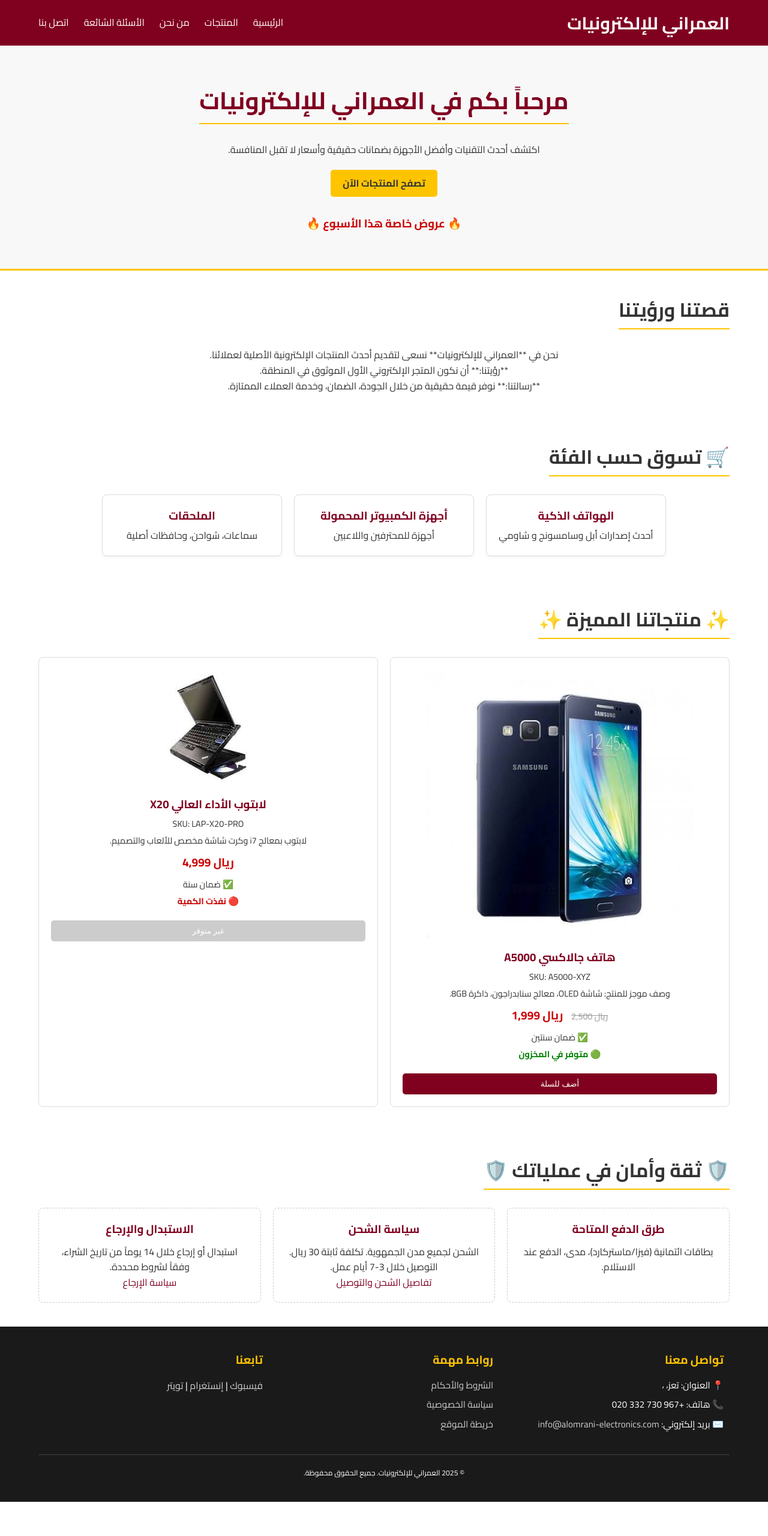
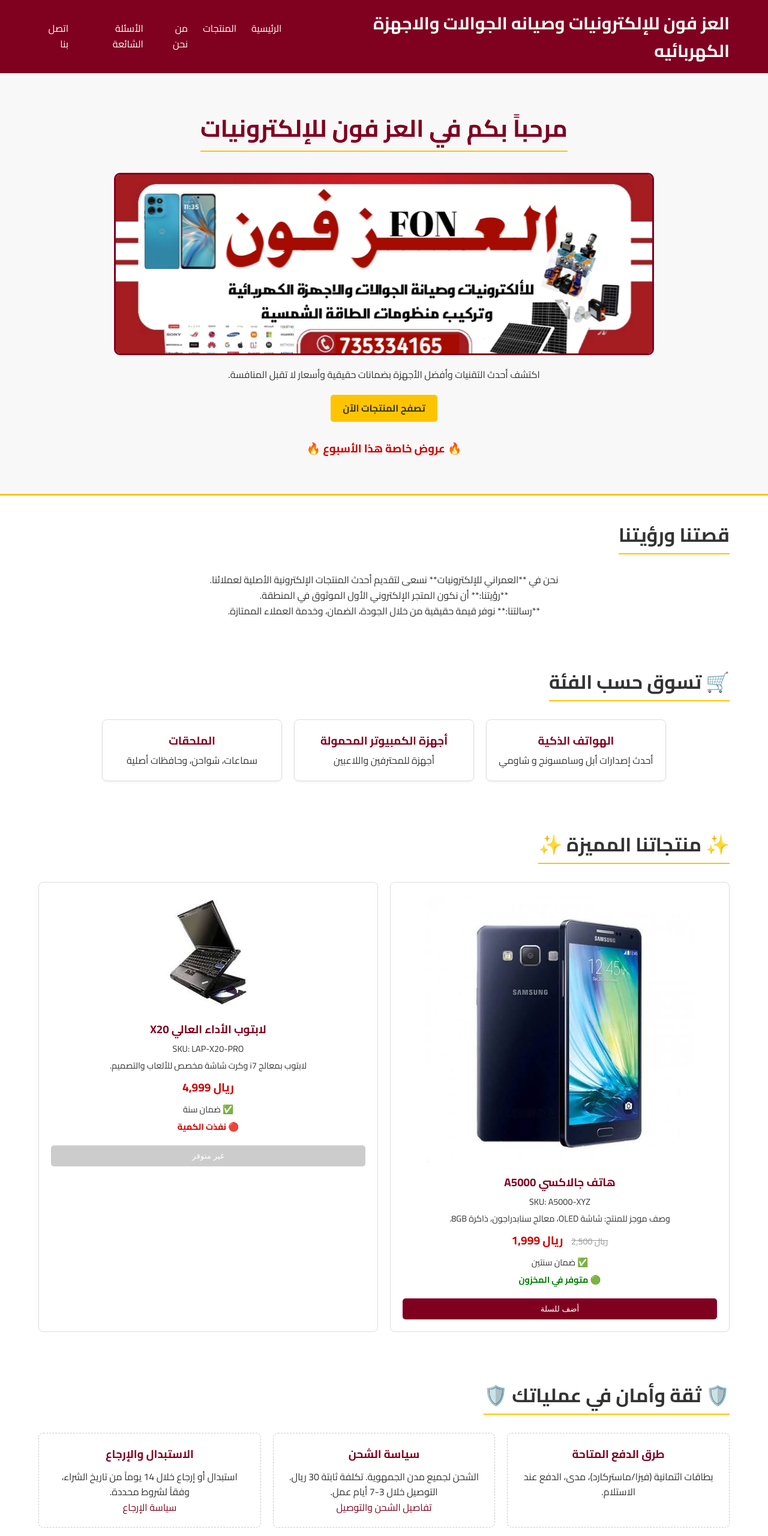
Before and after one commit to mnstwsattlltmyd-boop/alamrany, a plain HTML site: page index.html in a window 1280 px wide. Shown: the top 2560 px of the page at 60% size. Before the commit the page ends 2503 px from the top, so only its background shows below. Drawn offline with Linux system fonts and the light colour scheme.

Commit message:
index.html

```diff
--- a/index.html
+++ b/index.html
@@ -82,6 +82,18 @@
         .hero h2 {
             font-size: 2.5em;
             color: var(--primary-color);
+            margin-bottom: 15px; /* مسافة أسفل العنوان */
+        }
+
+        /* نمط الصورة المضافة في قسم Hero */
+        .hero .banner-image {
+            max-width: 900px; /* تحديد أقصى عرض مناسب */
+            width: 100%;
+            height: auto;
+            margin: 20px auto; /* توسيط الصورة وإضافة مسافة علوية وسفلية */
+            display: block; /* لضمان تطبيق خاصية margin: auto */
+            border: 3px solid var(--primary-color); /* إطار جذاب */
+            border-radius: 10px;
         }
 
         .cta-button {
@@ -357,22 +369,25 @@
 
     <header class="header">
         <div class="logo">
-            <h1>العمراني للإلكترونيات</h1>
+            <h1>العز فون للإلكترونيات وصيانه الجوالات والاجهزة الكهربائيه</h1>
         </div>
         <nav>
             <ul>
-                <li><a href="#home">الرئيسية</a></li>
+                <li><a href="#">الرئيسية</a></li>
                 <li><a href="#products">المنتجات</a></li>
-                <li><a href="about.html">من نحن</a></li>
-                <li><a href="faq.html">الأسئلة الشائعة</a></li>
-                <li><a href="contact.html">اتصل بنا</a></li>
+                <li><a href="#">من نحن</a></li>
+                <li><a href="#">الأسئلة الشائعة</a></li>
+                <li><a href="967735334165">اتصل بنا</a></li>
             </ul>
         </nav>
     </header>
 
     <main>
         <section id="hero" class="hero">
-            <h2>مرحباً بكم في العمراني للإلكترونيات</h2>
+            <h2>مرحباً بكم في العز فون للإلكترونيات</h2>
+
+            <img src="00.jpg" alt="العز فون للإلكترونيات وصيانة الجوالات والكهربائيات والطاقة الشمسية" class="banner-image">
+
             <p>اكتشف أحدث التقنيات وأفضل الأجهزة بضمانات حقيقية وأسعار لا تقبل المنافسة.</p>
             <a href="#products" class="cta-button">تصفح المنتجات الآن</a>
             <div class="specials">
@@ -466,29 +481,30 @@
         <div class="footer-sections">
             <div class="contact-info">
                 <h3>تواصل معنا</h3>
-                <p>📍 العنوان: تعز،  ،  </p>
-                <p>📞 هاتف: +967 730 332 020</p>
-                <p>✉️ بريد إلكتروني: <a href="mailto:info@alomrani-electronics.com">info@alomrani-electronics.com</a></p>
+                <p>📍_ العنوان: تعز، _ الحيمة _ سوق الساعه _ خط الحيمة والزواقر  ،  </p>
+                <p>📞هاتف:967735334165+</p>
+
             </div>
 
             <div class="legal-links">
                 <h3>روابط مهمة</h3>
                 <ul>
-                    <li><a href="terms.html">الشروط والأحكام</a></li>
-                    <li><a href="privacy.html">سياسة الخصوصية</a></li>
-                    <li><a href="sitemap.html">خريطة الموقع</a></li>
+                    <li><a href="#">الشروط والأحكام</a></li>
+                    <li><a href="#">سياسة الخصوصية</a></li>
+                    <li><a href="#">خريطة الموقع</a></li>
                 </ul>
             </div>
 
             <div class="social-media">
                 <h3>تابعنا</h3>
-                <a href="https://facebook.com/alomrani">فيسبوك</a> |
-                <a href="https://instagram.com/alomrani">إنستغرام</a> |
-                <a href="https://twitter.com/alomrani">تويتر</a>
+
+                |
+                <a href="https://wa.me/967735344165">واتساب</a>
+                |
             </div>
         </div>
         <div class="copyright">
-            <p>&copy; 2025 العمراني للإلكترونيات. جميع الحقوق محفوظة.</p>
+            <p>&copy; 2025 العز فون للإلكترونيات. جميع الحقوق محفوظة.</p>
         </div>
     </footer>
 
```
